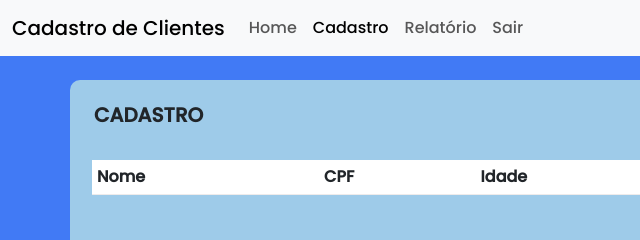
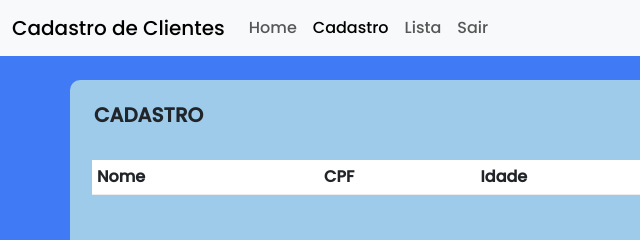
Before and after one commit to igor-belo/CRUD-CADASTRO-CLIENTES, a plain HTML site: page index.html in a window 1280 px wide. Shown: the top 240 px of the page, 0-640 px from the left. Drawn offline with nearby package versions, Linux system fonts and the light colour scheme.

Commit message:
mudando navbar

```diff
--- a/index.html
+++ b/index.html
@@ -27,7 +27,7 @@
             <a class="nav-link active" href="#">Cadastro</a>
           </li>
           <li class="nav-item">
-            <a class="nav-link" href="#">Relatório</a>
+            <a class="nav-link" href="#">Lista</a>
           </li>
           <li class="nav-item">
             <a class="nav-link" href="#">Sair</a>
```
